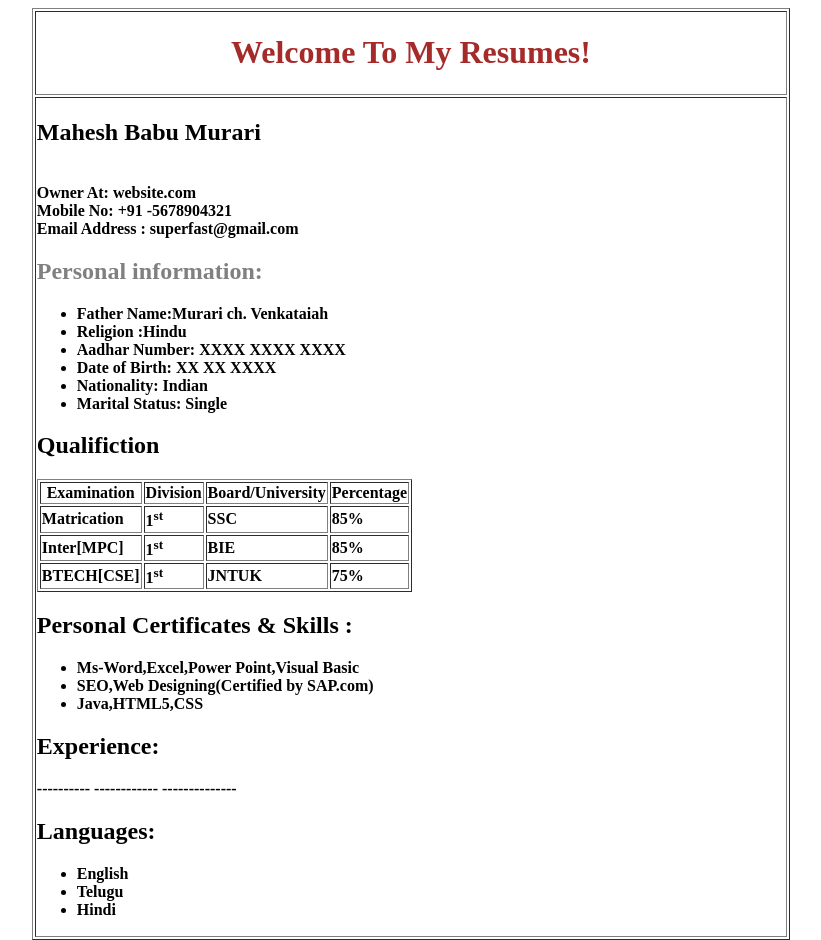
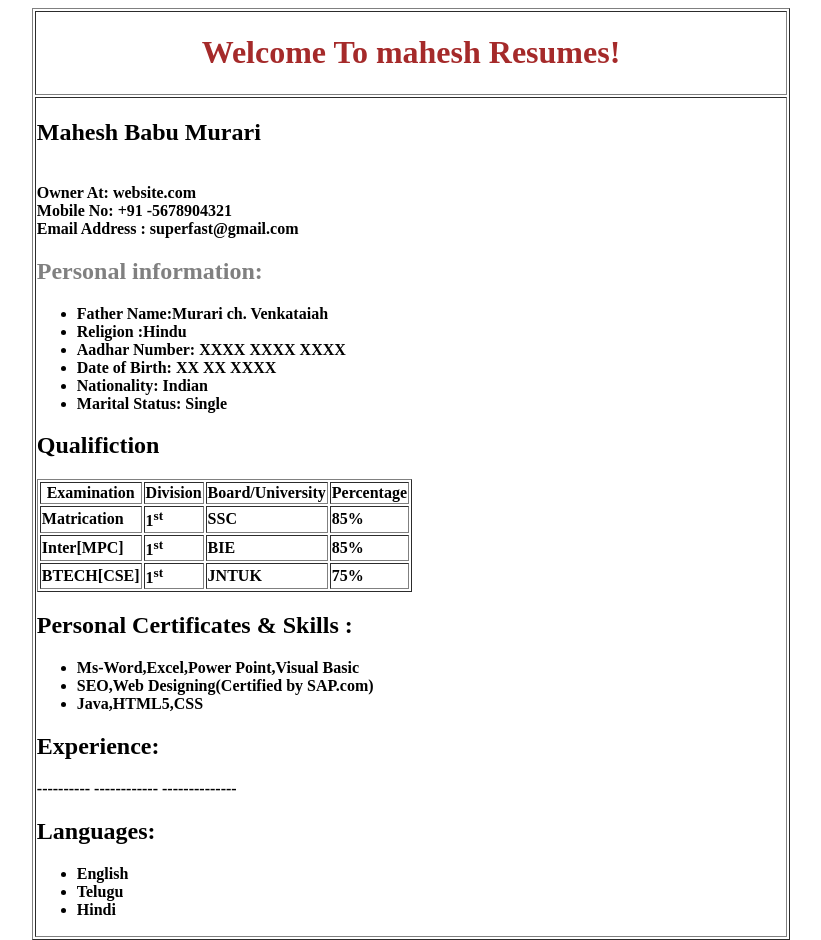
Before and after one commit to mahi-18/azureproject, a plain HTML site: page index.html in a window 1280 px wide. Shown: the top 940 px of the page, without its empty margins (229-1050 px from the left). Drawn offline with Linux system fonts and the light colour scheme.

Commit message:
Update index.html

```diff
--- a/index.html
+++ b/index.html
@@ -6,7 +6,7 @@
     <body>
         <table border="1" align="center" width="60%">
             <tr>
-            <th><h1 style="color: brown;">Welcome To My Resumes!</h1></th></tr>
+            <th><h1 style="color: brown;">Welcome To mahesh Resumes!</h1></th></tr>
             <tr>
                <th align="left"><h2 >Mahesh Babu Murari</h2><br>
                 <b>Owner At: website.com</b><br>
```
